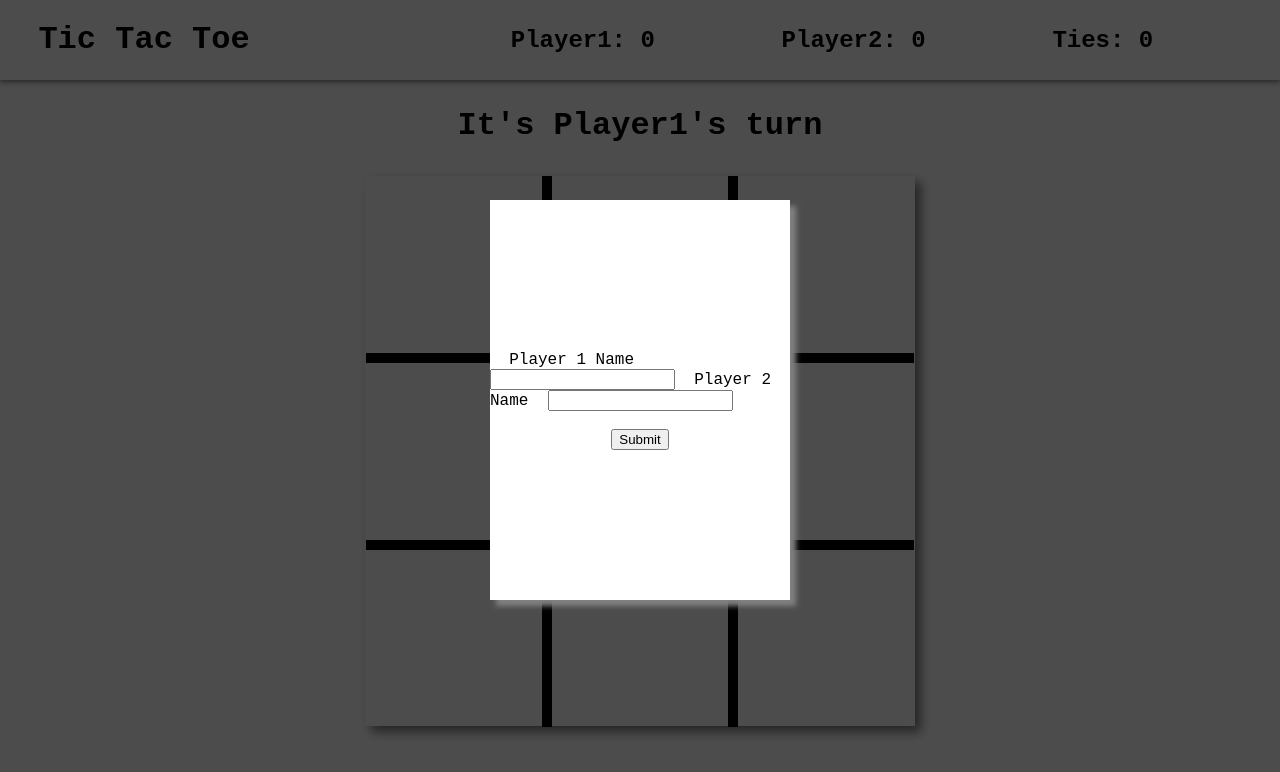
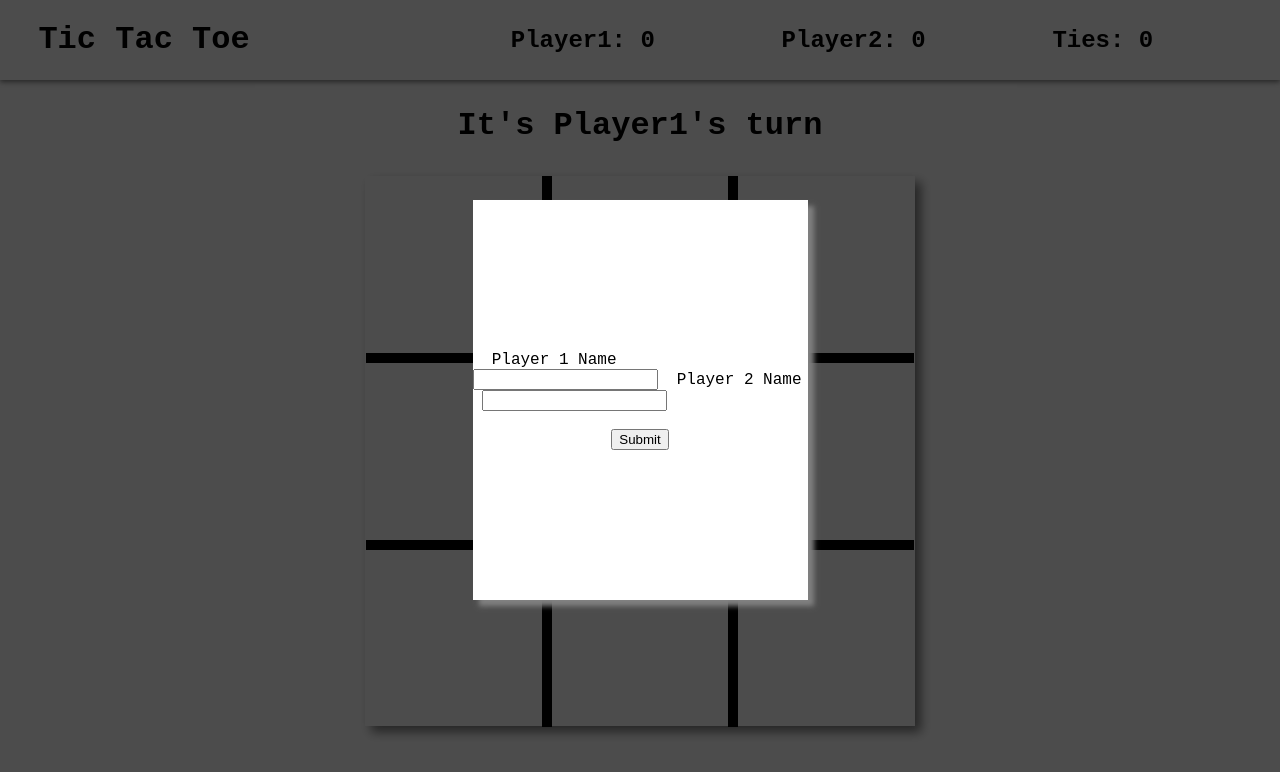
Before and after one commit to JuodyBun/tic-tac-toe, a React (Create React App) app: page / in a window 1280 px wide. Shown: the top 772 px of the page. Built offline with nearby package versions, Linux system fonts and the light colour scheme.

Commit message:
Adjusted login screen to fit fonts

```diff
--- a/src/App.css
+++ b/src/App.css
@@ -98,7 +98,7 @@
   align-items: center;
   height: 400px;
   background: white;
-  width: 300px;
+  width: 335px;
   box-shadow: 6px 6px 5px gray;
 }
 
```
